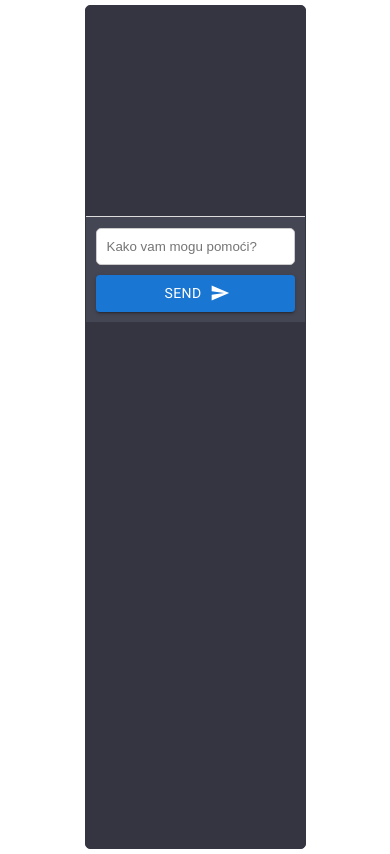
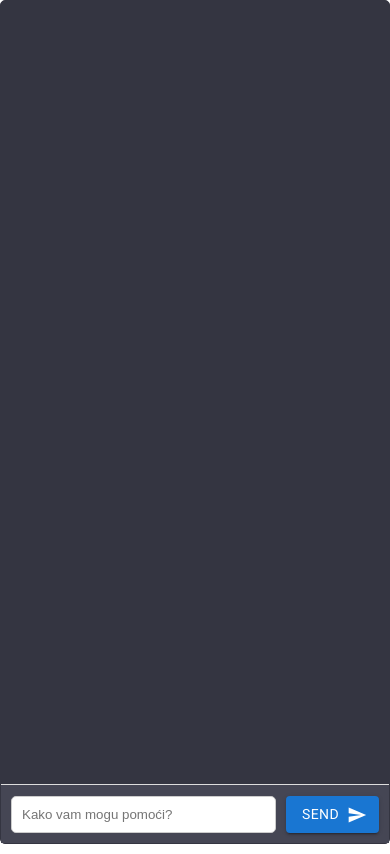
Before and after one commit to SelenaDelcev/ChatApp, a React (Create React App) app in the folder frontend/: page / in a window 390 px wide. Built offline with nearby package versions, Linux system fonts and the light colour scheme.

Commit message:
delete media

```diff
--- a/frontend/src/App.css
+++ b/frontend/src/App.css
@@ -70,64 +70,3 @@ button {
 button:hover {
   background-color: #0056b3;
 }
-
-/* Responsive adjustments */
-@media (max-width: 768px) {
-  .App {
-    padding: 10px;
-  }
-
-  .chat-container {
-    max-width: 90%;
-    margin: 0 auto;
-  }
-
-  .messages {
-    max-height: 300px;
-    padding: 5px;
-  }
-
-  .message {
-    padding: 5px;
-  }
-
-  .message-input {
-    flex-direction: column;
-    align-items: stretch;
-  }
-
-  input[type="text"] {
-    margin-right: 0;
-    margin-bottom: 10px;
-  }
-}
-
-@media (max-width: 600px) {
-  .App {
-    padding: 5px;
-  }
-
-  .chat-container {
-    max-width: 100%;
-    margin: 0 auto;
-  }
-
-  .messages {
-    max-height: 200px;
-    padding: 5px;
-  }
-
-  .message {
-    padding: 5px;
-  }
-
-  .message-input {
-    flex-direction: column;
-    align-items: stretch;
-  }
-
-  input[type="text"] {
-    margin-right: 0;
-    margin-bottom: 10px;
-  }
-}
```
